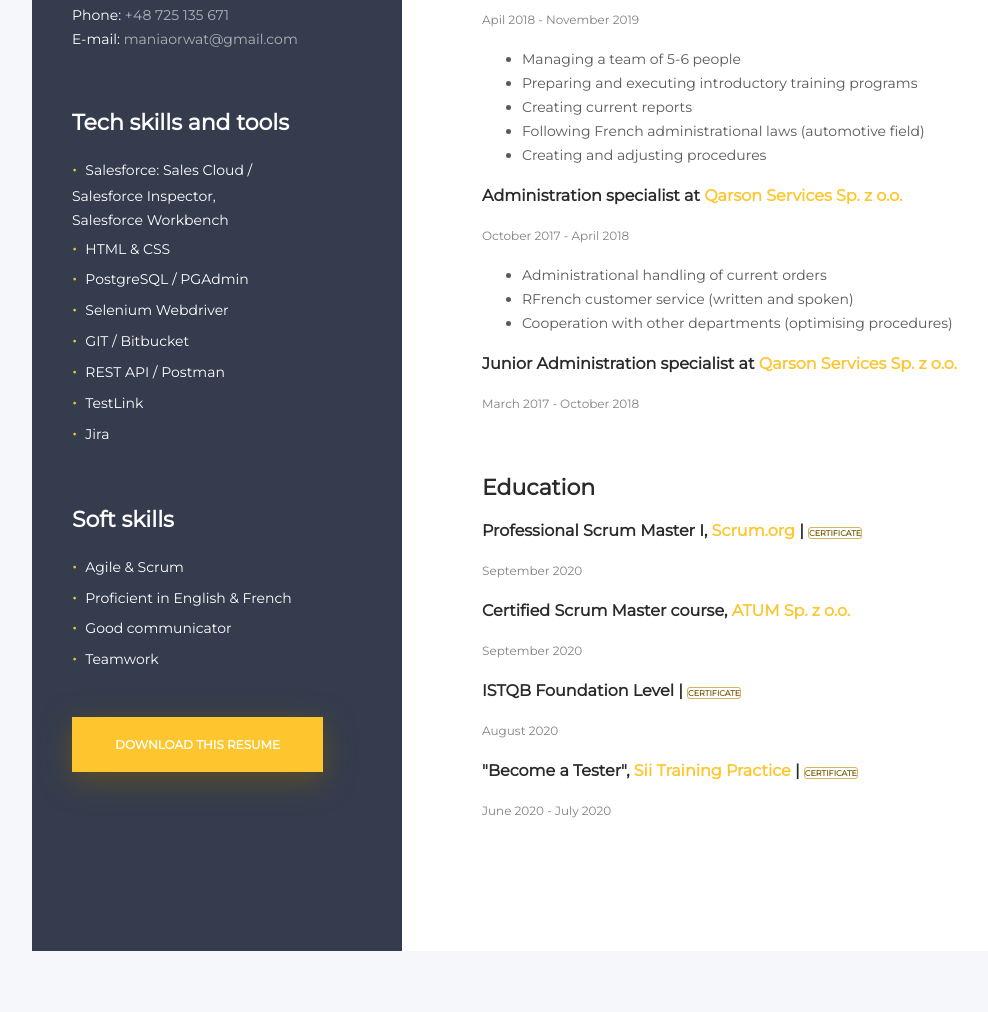
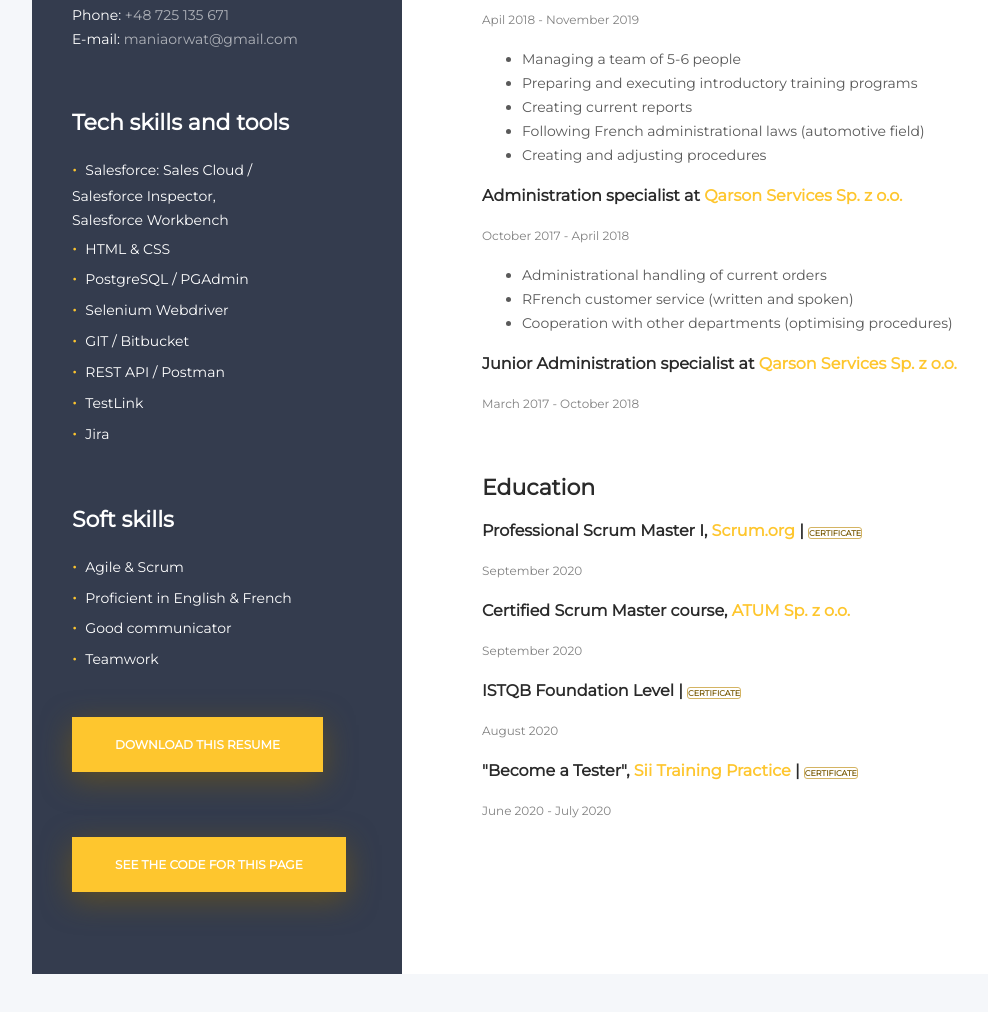
Before and after one commit to peleda/CV-2021, a plain HTML site: page index.html in a window 1280 px wide. Shown: the part 716-1728 px from the top of the page, without its empty margins (16-1004 px from the left). Drawn offline with nearby package versions, Linux system fonts and the light colour scheme.

Commit message:
added repo-link button

```diff
--- a/index.html
+++ b/index.html
@@ -75,6 +75,11 @@
             >Download this resume</a
           >
         </section>
+        <section class="widget">
+          <a class="widget-link" href="https://github.com/peleda/CV-2021">
+            See the code for this page</a>
+        </section>
+        </aside>
       </aside>
 
 <!--------right side------------->
```
